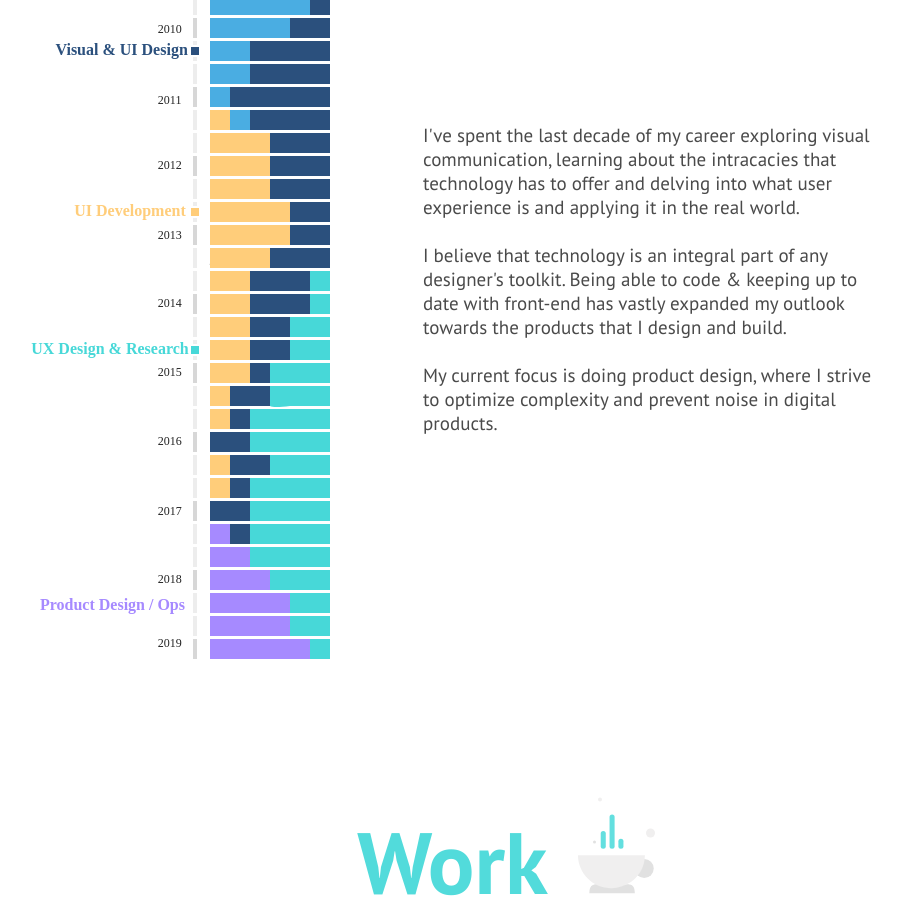
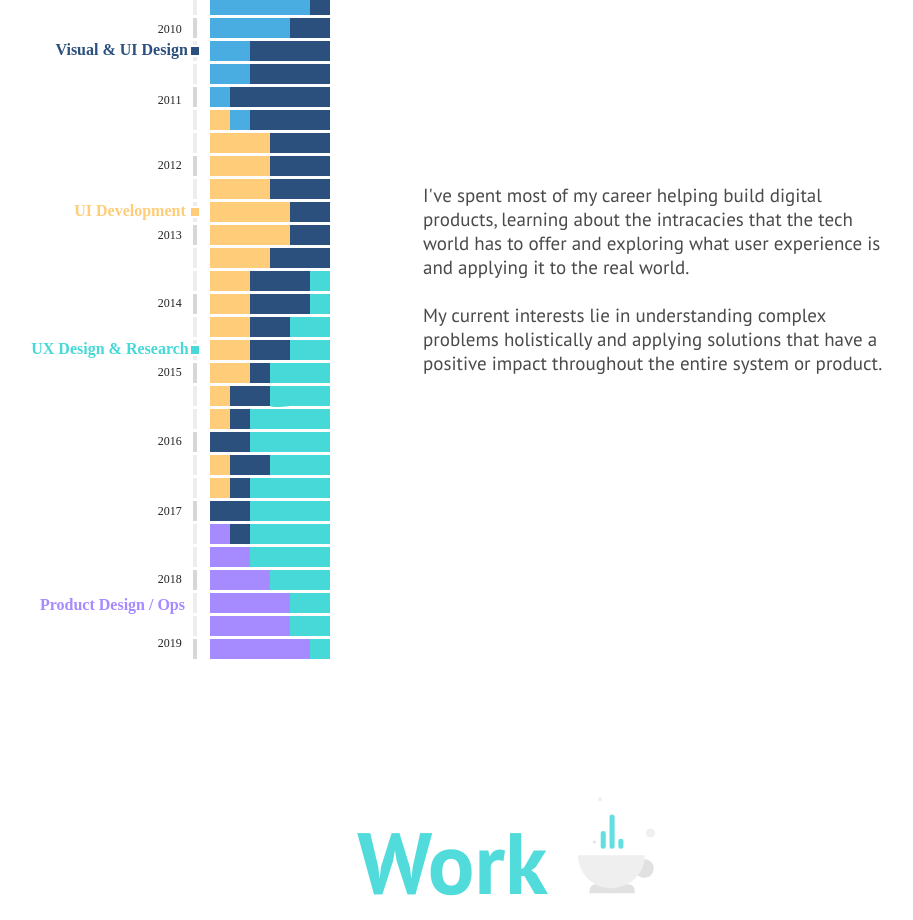
Before and after one commit to panev/panev.net-2019, a Vue app: page /#/ in a window 1280 px wide. Shown: the part 1140-2060 px from the top of the page, without its empty margins (134-1047 px from the left). Built offline with nearby package versions, Linux system fonts and the light colour scheme.

Commit message:
about copy update

```diff
--- a/src/components/About.vue
+++ b/src/components/About.vue
@@ -2,13 +2,11 @@
 	<div id="about" ref="about" class="grid-container">
 		<h1 class="about-heading section-heading">About me</h1>
 		<img src="@/assets/aboutGraph.svg" alt="timeline graph">
-		<p>I've spent the last decade of my career exploring visual communication, learning about the intracacies that technology has to offer and delving into what user experience is and applying it in the real world.
-		<br>
-		<br>
-		I believe that technology is an integral part of any designer's toolkit. Being able to code &amp; keeping up to date with front-end has vastly expanded my outlook towards the products that I design and build.
-		<br>
-		<br>
-		My current focus is doing product design, where I strive to optimize complexity and prevent noise in digital products.</p>
+		<p>
+			I've spent most of my career helping build digital products, learning about the intracacies that  the tech world has to offer and exploring what user experience is and applying it to the real world.
+			<br><br>
+			My current interests lie in understanding complex problems holistically and applying solutions that have a positive impact throughout the entire system or product.
+		</p>
 	</div>
 </template>
 
```
